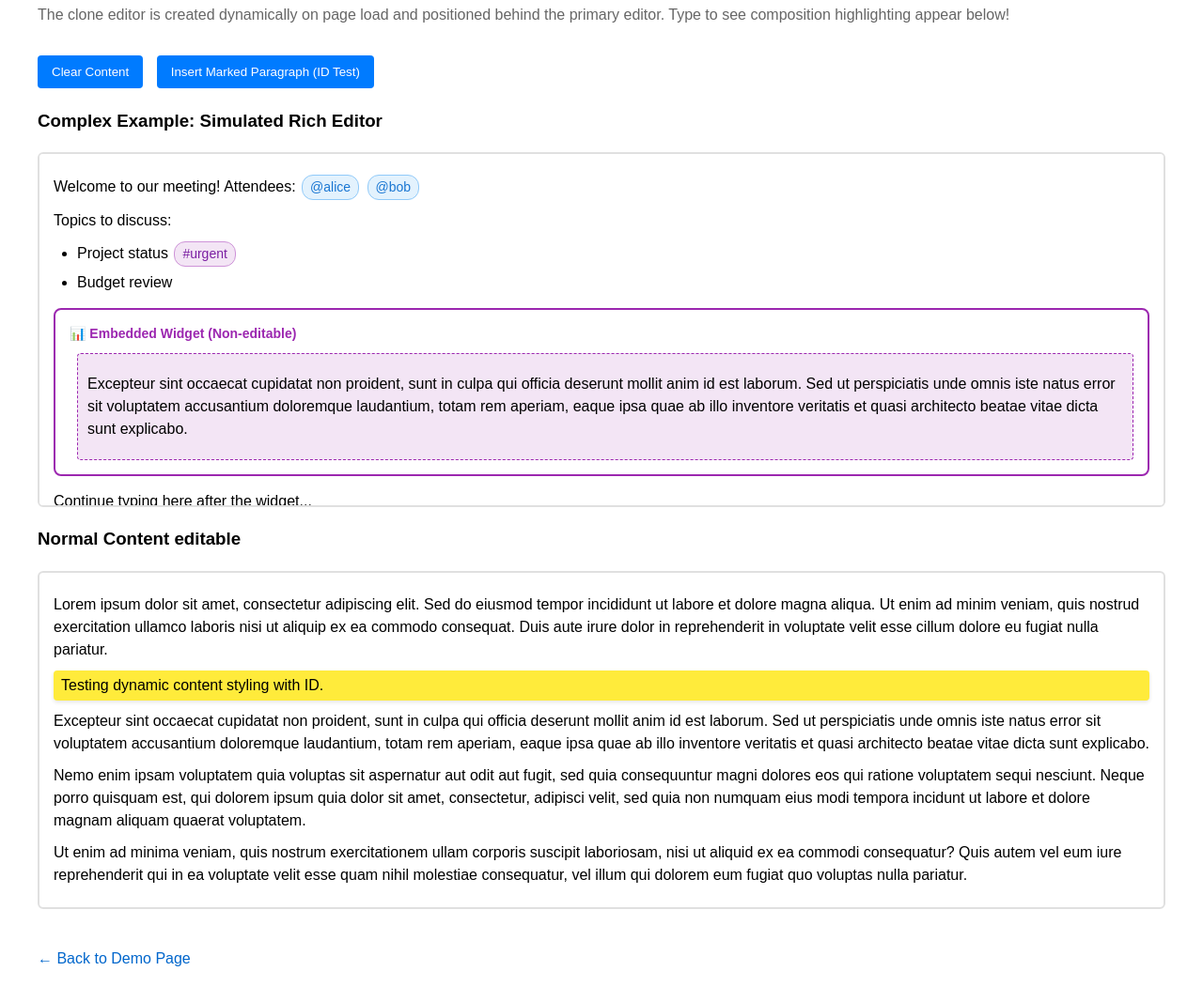
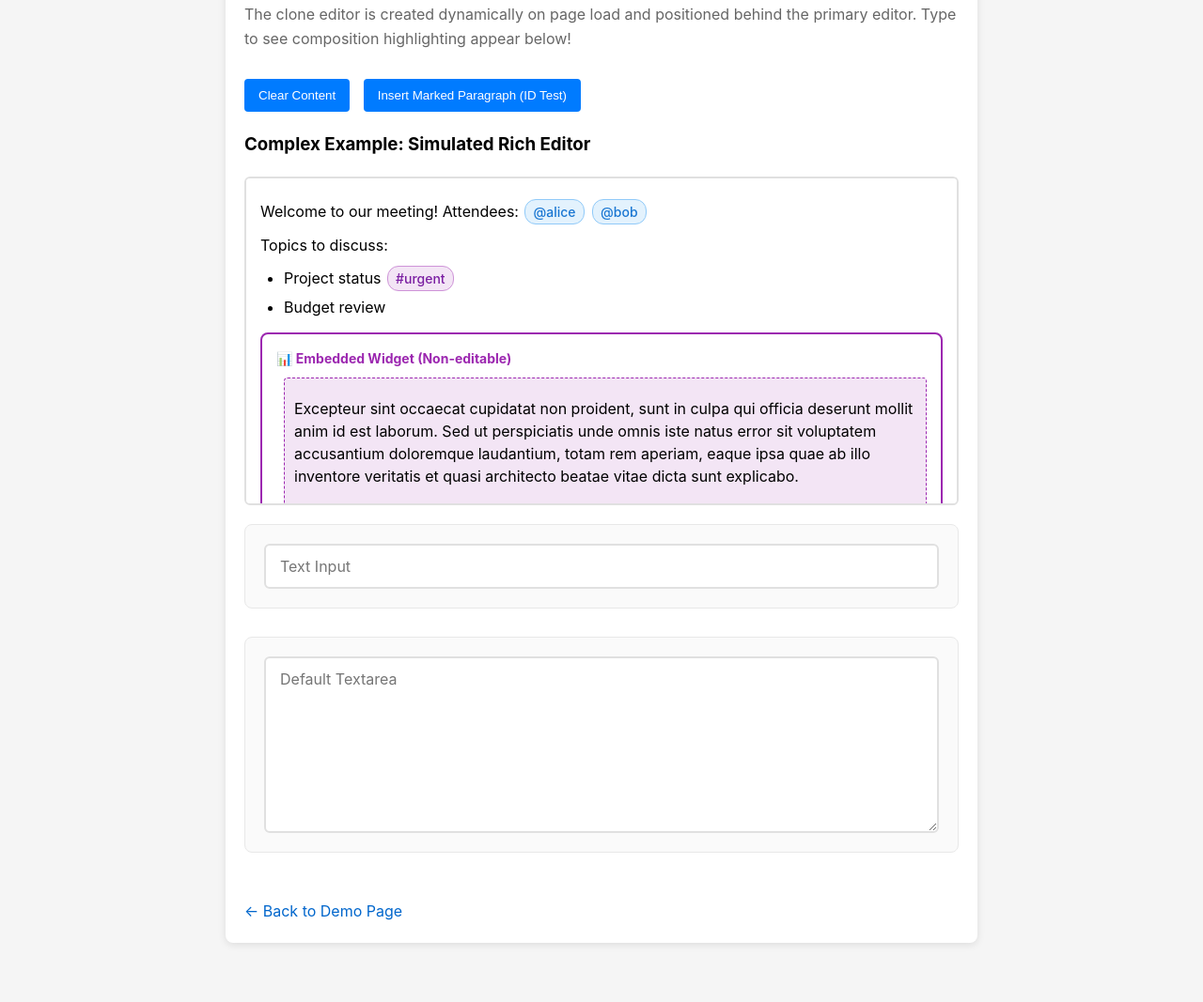
Before and after one commit to alapanc17/contenteditable-playground, a website built with Vite: page dynamic-contenteditable-playground.html in a window 1280 px wide. Shown: the part 151-1218 px from the top of the page at 94% size. After the commit the page ends 1195 px from the top, so only its background shows below. Built offline with nearby package versions, Linux system fonts and the light colour scheme.

Commit message:
chore: update playground with simple input and textarea elements

```diff
--- a/dynamic-contenteditable-playground.html
+++ b/dynamic-contenteditable-playground.html
@@ -1,217 +1,22 @@
-<!DOCTYPE html>
+<!doctype html>
 <html lang="en">
   <head>
     <meta charset="UTF-8" />
     <meta name="viewport" content="width=device-width, initial-scale=1.0" />
     <title>Dynamic ContentEditable Playground</title>
-    <style>
-      body {
-        font-family: Arial, sans-serif;
-        max-width: 1200px;
-        margin: 40px auto;
-        padding: 20px;
-        line-height: 1.6;
-      }
-      h1 {
-        color: #333;
-      }
-      p.description {
-        color: #666;
-        margin-bottom: 30px;
-      }
-
-      /* Container for overlaid editors */
-      .editor-container {
-        position: relative;
-        width: 100%;
-        /* height: 500px; */
-        margin: 20px 0;
-      }
-
-      [contenteditable="true"][data-overlay-mode="true"],
-      [contenteditable="true"][data-overlay-mode="true"] * {
-        background-color: transparent !important;
-      }
-
-      /* Clone will be styled dynamically via JavaScript */
-      #clone-editor {
-        position: absolute;
-        top: 0;
-        left: 0;
-        /* z-index: 1; */
-      }
-
-      .controls {
-        margin: 20px 0;
-      }
-
-      button {
-        padding: 10px 15px;
-        margin-right: 10px;
-        cursor: pointer;
-        background-color: #007bff;
-        color: white;
-        border: none;
-        border-radius: 4px;
-      }
-
-      button:hover {
-        background-color: #0056b3;
-      }
-
-      a {
-        display: inline-block;
-        margin-top: 20px;
-        color: #0066cc;
-        text-decoration: none;
-      }
-
-      a:hover {
-        text-decoration: underline;
-      }
-
-      /* ID selector for testing */
-      #marked-text {
-        background-color: #ffeb3b;
-        padding: 4px 8px;
-        border-radius: 4px;
-        font-weight: 500;
-        box-shadow: 0 2px 4px rgba(0, 0, 0, 0.1);
-      }
-
-      input[type="text"],
-      textarea,
-      .editable-div {
-        display: block;
-        padding: 12px 15px;
-        font-size: 16px;
-        font-family: inherit;
-        border: 2px solid #e0e0e0;
-        border-radius: 6px;
-        transition: all 0.3s ease;
-        background-color: white;
-      }
-
-      input[type="text"]:focus,
-      textarea:focus,
-      .editable-div:focus {
-        outline: none;
-        border-color: #007bff;
-        box-shadow: 0 0 0 3px rgba(0, 123, 255, 0.1);
-      }
-
-      input[type="text"]:hover,
-      textarea:hover,
-      .editable-div:hover {
-        border-color: #b0b0b0;
-      }
-
-      .editable-div {
-        min-height: 300px;
-        max-height: 350px;
-        overflow-y: auto;
-        line-height: 1.5;
-        cursor: text;
-      }
-
-      .editable-div:empty:before {
-        content: attr(data-placeholder);
-        color: #999;
-      }
-
-      /* Widget */
-      .widget {
-        margin: 15px 0;
-        padding: 15px;
-        background-color: #fff;
-        border: 2px solid #9c27b0;
-        border-radius: 8px;
-        cursor: default;
-      }
-
-      .widget strong {
-        display: block;
-        margin-bottom: 10px;
-        color: #9c27b0;
-        font-size: 14px;
-      }
-
-      .widget-content {
-        padding: 10px;
-        background-color: #f3e5f5;
-        border: 1px dashed #9c27b0;
-        border-radius: 4px;
-        cursor: text;
-        min-height: calc(1 * 22px + 16px);
-        max-height: calc(30vh - 80px);
-        overflow-y: auto;
-        margin-left: 8px;
-      }
-
-      .widget-content:focus {
-        background-color: #e1bee7;
-        outline: none;
-      }
-
-      /* Rich Editor */
-      .rich-editor {
-        min-height: 200px;
-      }
-
-      .rich-editor p {
-        margin: 10px 0;
-      }
-
-      .rich-editor ul {
-        margin: 10px 0;
-        padding-left: 25px;
-      }
-
-      .rich-editor li {
-        margin: 5px 0;
-      }
-
-      /* Mentions and Tags (contenteditable="false" pills) */
-      .mention,
-      .tag {
-        display: inline-block;
-        padding: 2px 8px;
-        margin: 0 2px;
-        border-radius: 12px;
-        font-size: 14px;
-        font-weight: 500;
-        cursor: default;
-        user-select: none;
-        -webkit-user-select: none;
-      }
-
-      .mention {
-        background-color: #e3f2fd;
-        color: #1976d2;
-        border: 1px solid #90caf9;
-      }
-
-      .tag {
-        background-color: #f3e5f5;
-        color: #7b1fa2;
-        border: 1px solid #ce93d8;
-      }
-
-      .mention:hover,
-      .tag:hover {
-        opacity: 0.8;
-      }
-    </style>
+    <link rel="stylesheet" href="./input-clone-playground.css" />
     <script
       type="module"
       src="./scripts/dynamic-contenteditable-playground.js"
     ></script>
   </head>
   <body>
+    <div class="container">
       <h1>Dynamic ContentEditable Playground</h1>
       <p class="description">
-      The clone editor is created dynamically on page load and positioned behind
-      the primary editor. Type to see composition highlighting appear below!
+        The clone editor is created dynamically on page load and positioned
+        behind the primary editor. Type to see composition highlighting appear
+        below!
       </p>
 
       <div class="controls">
@@ -241,57 +46,29 @@
             <strong>📊 Embedded Widget (Non-editable)</strong>
             <div class="widget-content" contenteditable="true">
               <p>
-              Excepteur sint occaecat cupidatat non proident, sunt in culpa qui
-              officia deserunt mollit anim id est laborum. Sed ut perspiciatis
-              unde omnis iste natus error sit voluptatem accusantium doloremque
-              laudantium, totam rem aperiam, eaque ipsa quae ab illo inventore
-              veritatis et quasi architecto beatae vitae dicta sunt explicabo.
+                Excepteur sint occaecat cupidatat non proident, sunt in culpa
+                qui officia deserunt mollit anim id est laborum. Sed ut
+                perspiciatis unde omnis iste natus error sit voluptatem
+                accusantium doloremque laudantium, totam rem aperiam, eaque ipsa
+                quae ab illo inventore veritatis et quasi architecto beatae
+                vitae dicta sunt explicabo.
               </p>
             </div>
           </div>
           <p>Continue typing here after the widget...</p>
         </div>
-      <h3>Normal Content editable</h3>
-      <div class="editable-div rich-editor" contenteditable="true">
-        <p>
-          Lorem ipsum dolor sit amet, consectetur adipiscing elit. Sed do
-          eiusmod tempor incididunt ut labore et dolore magna aliqua. Ut enim ad
-          minim veniam, quis nostrud exercitation ullamco laboris nisi ut
-          aliquip ex ea commodo consequat. Duis aute irure dolor in
-          reprehenderit in voluptate velit esse cillum dolore eu fugiat nulla
-          pariatur.
-        </p>
-
-        <p id="marked-text">Testing dynamic content styling with ID.</p>
-
-        <p>
-          Excepteur sint occaecat cupidatat non proident, sunt in culpa qui
-          officia deserunt mollit anim id est laborum. Sed ut perspiciatis unde
-          omnis iste natus error sit voluptatem accusantium doloremque
-          laudantium, totam rem aperiam, eaque ipsa quae ab illo inventore
-          veritatis et quasi architecto beatae vitae dicta sunt explicabo.
-        </p>
-
-        <p>
-          Nemo enim ipsam voluptatem quia voluptas sit aspernatur aut odit aut
-          fugit, sed quia consequuntur magni dolores eos qui ratione voluptatem
-          sequi nesciunt. Neque porro quisquam est, qui dolorem ipsum quia dolor
-          sit amet, consectetur, adipisci velit, sed quia non numquam eius modi
-          tempora incidunt ut labore et dolore magnam aliquam quaerat
-          voluptatem.
-        </p>
-
-        <p>
-          Ut enim ad minima veniam, quis nostrum exercitationem ullam corporis
-          suscipit laboriosam, nisi ut aliquid ex ea commodi consequatur? Quis
-          autem vel eum iure reprehenderit qui in ea voluptate velit esse quam
-          nihil molestiae consequatur, vel illum qui dolorem eum fugiat quo
-          voluptas nulla pariatur.
-        </p>
-      </div>
         <!-- Clone will be inserted here dynamically -->
       </div>
 
+      <div class="demo-section">
+        <input type="text" placeholder="Text Input" />
+      </div>
+
+      <div class="demo-section">
+        <textarea placeholder="Default Textarea" rows="8" cols="50"></textarea>
+      </div>
+
       <a href="index.html">← Back to Demo Page</a>
+    </div>
   </body>
 </html>
--- /dev/null
+++ b/input-clone-playground.css
@@ -0,0 +1,232 @@
+* {
+  box-sizing: border-box;
+}
+
+body {
+  font-family:
+    -apple-system, BlinkMacSystemFont, "Segoe UI", Roboto, Oxygen, Ubuntu,
+    Cantarell, sans-serif;
+  background-color: #f5f5f5;
+  margin: 0;
+  padding: 0;
+  line-height: 1.6;
+}
+
+h1 {
+  color: #333;
+}
+
+button {
+  padding: 10px 15px;
+  margin-right: 10px;
+  cursor: pointer;
+  background-color: #007bff;
+  color: white;
+  border: none;
+  border-radius: 4px;
+}
+
+button:hover {
+  background-color: #0056b3;
+}
+
+a {
+  display: inline-block;
+  margin-top: 20px;
+  color: #0066cc;
+  text-decoration: none;
+}
+
+a:hover {
+  text-decoration: underline;
+}
+
+input[type="text"],
+textarea,
+.editable-div {
+  display: block;
+  width: 100%;
+  padding: 12px 15px;
+  font-size: 16px;
+  font-family: inherit;
+  border: 2px solid #e0e0e0;
+  border-radius: 6px;
+  transition: all 0.3s ease;
+  background-color: white;
+}
+
+input[type="text"]:focus,
+textarea:focus,
+.editable-div:focus {
+  outline: none;
+  border-color: #007bff;
+  box-shadow: 0 0 0 3px rgba(0, 123, 255, 0.1);
+}
+
+input[type="text"]:hover,
+textarea:hover,
+.editable-div:hover {
+  border-color: #b0b0b0;
+}
+
+.container {
+  max-width: 800px;
+  margin: 40px auto;
+  padding: 20px;
+  background-color: white;
+  border-radius: 8px;
+  box-shadow: 0 2px 8px rgba(0, 0, 0, 0.1);
+}
+
+p.description {
+  color: #666;
+  margin-bottom: 30px;
+}
+
+/* Container for overlaid editors */
+.editor-container {
+  position: relative;
+  width: 100%;
+  /* height: 500px; */
+  margin: 20px 0;
+}
+
+[contenteditable="true"][data-overlay-mode="true"],
+[contenteditable="true"][data-overlay-mode="true"] * {
+  background-color: transparent !important;
+}
+
+/* Clone will be styled dynamically via JavaScript */
+#clone-editor {
+  position: absolute;
+  top: 0;
+  left: 0;
+  /* z-index: 1; */
+}
+
+.controls {
+  margin: 20px 0;
+}
+
+/* ID selector for testing */
+#marked-text {
+  background-color: #ffeb3b;
+  padding: 4px 8px;
+  border-radius: 4px;
+  font-weight: 500;
+  box-shadow: 0 2px 4px rgba(0, 0, 0, 0.1);
+}
+
+.editable-div {
+  min-height: 300px;
+  max-height: 350px;
+  overflow-y: auto;
+  line-height: 1.5;
+  cursor: text;
+}
+
+.editable-div:empty:before {
+  content: attr(data-placeholder);
+  color: #999;
+}
+
+/* Widget */
+.widget {
+  margin: 15px 0;
+  padding: 15px;
+  background-color: #fff;
+  border: 2px solid #9c27b0;
+  border-radius: 8px;
+  cursor: default;
+}
+
+.widget strong {
+  display: block;
+  margin-bottom: 10px;
+  color: #9c27b0;
+  font-size: 14px;
+}
+
+.widget-content {
+  padding: 10px;
+  background-color: #f3e5f5;
+  border: 1px dashed #9c27b0;
+  border-radius: 4px;
+  cursor: text;
+  min-height: calc(1 * 22px + 16px);
+  max-height: calc(30vh - 80px);
+  overflow-y: auto;
+  margin-left: 8px;
+}
+
+.widget-content:focus {
+  background-color: #e1bee7;
+  outline: none;
+}
+
+/* Rich Editor */
+.rich-editor {
+  min-height: 200px;
+}
+
+.rich-editor p {
+  margin: 10px 0;
+}
+
+.rich-editor ul {
+  margin: 10px 0;
+  padding-left: 25px;
+}
+
+.rich-editor li {
+  margin: 5px 0;
+}
+
+/* Mentions and Tags (contenteditable="false" pills) */
+.mention,
+.tag {
+  display: inline-block;
+  padding: 2px 8px;
+  margin: 0 2px;
+  border-radius: 12px;
+  font-size: 14px;
+  font-weight: 500;
+  cursor: default;
+  user-select: none;
+  -webkit-user-select: none;
+}
+
+.mention {
+  background-color: #e3f2fd;
+  color: #1976d2;
+  border: 1px solid #90caf9;
+}
+
+.tag {
+  background-color: #f3e5f5;
+  color: #7b1fa2;
+  border: 1px solid #ce93d8;
+}
+
+.mention:hover,
+.tag:hover {
+  opacity: 0.8;
+}
+
+/* Demo Sections */
+.demo-section {
+  margin-bottom: 30px;
+  padding: 20px;
+  background-color: #fafafa;
+  border-radius: 8px;
+  border: 1px solid #e8e8e8;
+}
+
+.demo-section h3 {
+  margin: 0 0 15px 0;
+  font-size: 16px;
+  color: #333;
+  font-weight: 600;
+  padding-bottom: 10px;
+  border-bottom: 2px solid #007bff;
+}
```
Also changed, not shown: scripts/dynamic-contenteditable-playground.js (+9 -6 lines). Lines whose indentation alone changed are shown as unchanged.
